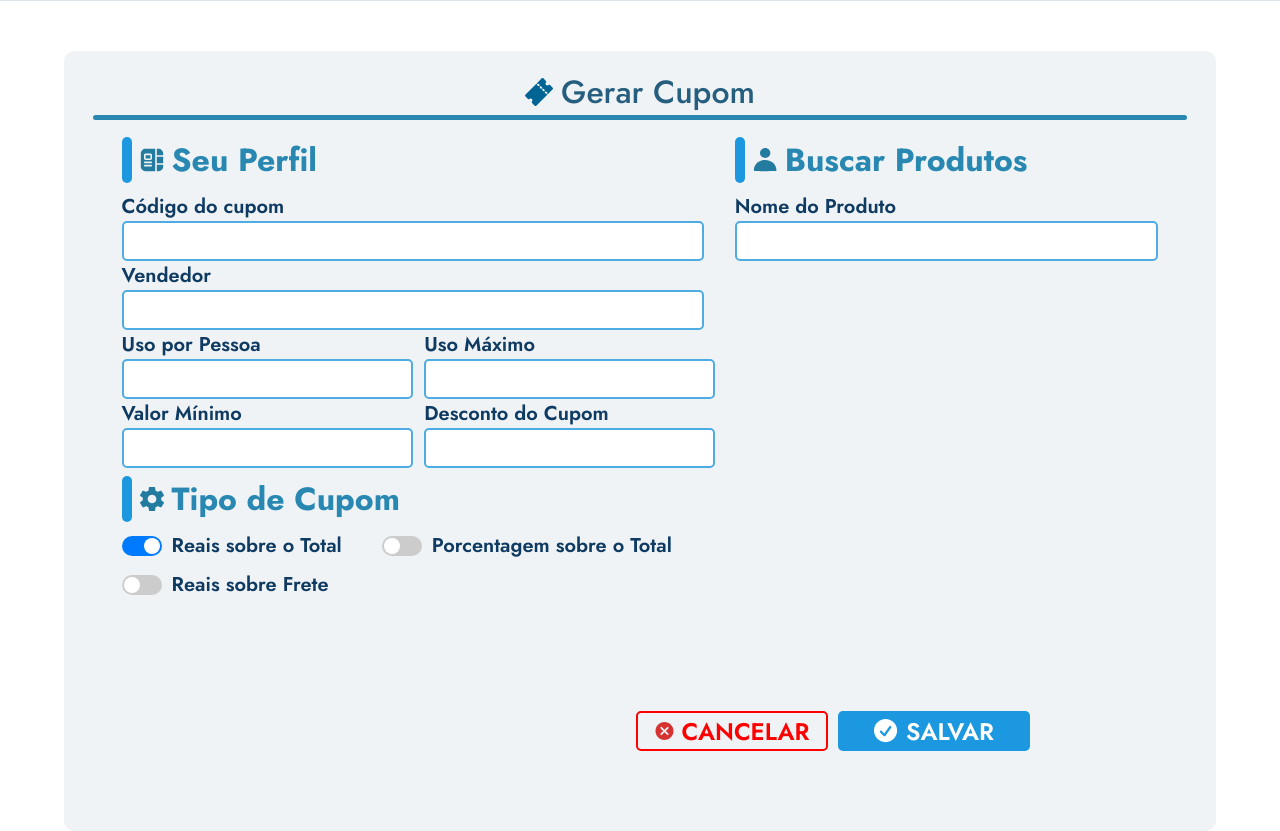
After one commit to SenacINA/INA, a PHP site: page /pages/admin/admin_cupom.php in a window 1280 px wide. The commit adds this page. Shown: the part 71-902 px from the top of the page. Run offline with PHP 8.4, Linux system fonts and the light colour scheme.

Commit message:
arrumando as class do input

```diff
--- a/css/admin/admin_cupom.css
+++ b/css/admin/admin_cupom.css
@@ -7,14 +7,14 @@
 }
 
 /* NAVBAR */
-.cupom_nav_bar {
+.admin_cupom_nav_bar {
   width: 100%;
   height: 67px;
   background-color: black;
 }
 
 /* CORPO PRINCIPAL */
-.cupom_body {
+.admin_cupom_body {
   display: flex;
   flex-direction: column;
   justify-self: center;
@@ -28,7 +28,7 @@
 }
 
 /* header */
-.cupom_header {
+.admin_cupom_header {
   position: relative;
 
   display: grid;
@@ -40,19 +40,19 @@
   height: 86px;
 }
 
-.cupom_text_header {
+.admin_cupom_text_header {
   display: flex;
   justify-self: center;
 }
 
-.cupom_text_header img {
+.admin_cupom_text_header img {
   align-self: center;
   width: 28px;
   height: auto;
   margin-right: 8px;
 }
 
-.cupom_text_header h1 {
+.admin_cupom_text_header h1 {
   justify-self: center;
   font-weight: 500;
   color: #255e7e;
@@ -60,7 +60,7 @@
   font-size: 32px;
 }
 
-.cupom_linha_header {
+.admin_cupom_linha_header {
   width: 95%;
   height: 5px;
   border-radius: 20px;
@@ -69,7 +69,7 @@
 }
 
 /* grid principal */
-.cupom_grid_conteudo {
+.admin_cupom_grid_conteudo {
   display: grid;
   grid-template-columns: 1fr 1fr;
   grid-template-rows: repeat(4, auto);
@@ -98,11 +98,11 @@
   grid-row: 3;
 }
 
-.cupom_text {
+.admin_cupom_text {
   display: flex;
 }
 
-.cupom_text img {
+.admin_cupom_text img {
   margin: 0px 8px;
   width: 24px;
   height: 24px;
@@ -110,7 +110,7 @@
   justify-self: center;
 }
 
-.cupom_vertical {
+.admin_cupom_vertical {
   border: none;
   background-color: #1b98e0;
   border-radius: 10px;
@@ -118,99 +118,88 @@
   height: 46px;
 }
 
-.cupom_text h1 {
+.admin_cupom_text h1 {
   position: relative;
   font-size: 32px;
   color: #2888b1;
 }
 
 /* inputs */
-.cupom_grid_conteudo input {
-  height: 40px;
-
-  border: 2px #1b98e0 solid;
-  outline: none;
-  border-radius: 5px;
-  text-indent: 5px;
-  font-size: 20px;
-  background-color: transparent;
-}
-
-.cupom_grid_conteudo label {
+.admin_cupom_grid_conteudo label {
   font-size: 20px;
   color: #0f3b62;
   font-weight: 600;
 }
 
 /* Pesquisar Usuário */
-.cupom_pesquisar_usuario h2 {
+.admin_cupom_pesquisar_usuario h2 {
   color: rgba(87, 149, 206, 0.6);
   font-size: 20px;
   max-width: 100%;
 }
 
-.cupom_pesquisar_usuario_item {
+.admin_cupom_pesquisar_usuario_item {
   display: flex;
   flex-direction: column;
-  max-width: 590px;
+  max-width: 600px;
 }
 
-.cupom_configuracao_grid {
+.admin_cupom_configuracao_grid {
   display: grid;
   grid-template-columns: 1fr 1fr;
   column-gap: 2%;
   width: 100%;
-  max-width: 590px;
+  max-width: 600px;
 }
 
-.cupom_configuracao_item {
+.admin_cupom_configuracao_item {
   display: grid;
   grid-template-columns: 1fr;
   width: 100%;
 }
 
 /* Localização */
-.cupom_localizacao {
+.admin_cupom_localizacao {
   display: flex;
   flex-direction: column;
 }
 
-.cupom_localizacao_conjunto {
+.admin_cupom_localizacao_conjunto {
   display: grid;
   grid-template-columns: 1fr 1fr;
   justify-content: start;
   align-items: center;
   column-gap: 2%;
 
-  max-width: 590px;
+  max-width: 600px;
 }
 
-.cupom_localizacao_item {
+.admin_cupom_localizacao_item {
   display: flex;
   flex-direction: column;
 }
 
-.cupom_localizacao_item input {
+.admin_cupom_localizacao_item input {
   display: flex;
   flex-direction: column;
 }
 
 /* Dados Pessoais */
-.cupom_dados_pessoais {
+.admin_cupom_dados_pessoais {
   display: flex;
   flex-direction: column;
 }
 
-.cupom_dados_pessoais_item {
+.admin_cupom_dados_pessoais_item {
   display: flex;
   flex-direction: column;
 }
 
-.cupom_dados_pessoais_item input {
-  max-width: 590px;
+.admin_cupom_dados_pessoais_item input {
+  max-width: 600px;
 }
 
-.cupom_achar_produto_organizar {
+.admin_cupom_achar_produto_organizar {
   color: white;
   font-size: 26px;
   display: flex;
@@ -363,7 +352,7 @@ input:checked + .toggle_slider::before {
 }
 
 /* Botão Confirmar */
-.cupom_botao_salvar {
+.admin_cupom_botao_salvar {
   position: absolute;
   display: flex;
   justify-content: flex-end;
@@ -373,7 +362,7 @@ input:checked + .toggle_slider::before {
   right: 250px;
 }
 
-.cupom_salvar {
+.admin_cupom_salvar {
   display: flex;
   justify-content: center;
   align-items: center;
@@ -384,7 +373,7 @@ input:checked + .toggle_slider::before {
   height: 40px;
 }
 
-.cupom_cancelar {
+.admin_cupom_cancelar {
   display: flex;
   justify-content: center;
   align-items: center;
@@ -397,23 +386,23 @@ input:checked + .toggle_slider::before {
   height: 40px;
 }
 
-.cupom_cancelar label {
+.admin_cupom_cancelar label {
   color: rgb(255, 0, 0);
   font-size: 24px;
   cursor: pointer;
 }
 
-.cupom_salvar label {
+.admin_cupom_salvar label {
   color: white;
   font-size: 24px;
   cursor: pointer;
 }
 
-.cupom_botao_salvar button {
+.admin_cupom_botao_salvar button {
   cursor: pointer;
 }
 
-.cupom_salvar img {
+.admin_cupom_salvar img {
   width: 24px;
   height: 24px;
   cursor: pointer;
--- a/css/style.css
+++ b/css/style.css
@@ -121,9 +121,9 @@ body{
   background-color: var(--branco);
 }
 
-
+/* > */
 .base_input {
-  height: 48px;
+  height: 40px;
   border: #4eace2 solid 2px;
   border-radius: 5px;
   font-size: 1.5rem;
@@ -151,7 +151,7 @@ select.base_input {
 }
 
 .base_input, option.base_input {
-  height: 48px;
+  height: 40px;
   border: #4eace2 solid 2px;
   font-size: 1.5rem;
   font-style: normal;
@@ -234,6 +234,7 @@ select.base_input {
   color: var(--cinza);
   border: var(--cinza) solid 2px;
 }
+/* < */
 
 .base_tabela{
   *{
--- /dev/null
+++ b/pages/admin/admin_cupom.php
@@ -0,0 +1,130 @@
+<!DOCTYPE html>
+<html lang="en">
+<head>
+  <meta charset="UTF-8">
+  <meta name="viewport" content="width=device-width, initial-scale=1.0">
+  <link rel="icon" type="image/x-icon" href="../../image/geral/icone_eaoquadrado.ico">
+  <title>Cupom</title>
+  <link rel="stylesheet" href="../../css/admin/admin_cupom.css?v=<?php echo time(); ?>">
+  <link rel="stylesheet" href="../../css/style.css?v=<?php echo time(); ?>">
+  <link rel="preconnect" href="https://fonts.googleapis.com">
+  <link rel="preconnect" href="https://fonts.gstatic.com" crossorigin>
+  <link href="https://fonts.googleapis.com/css2?family=Jost:ital,wght@0,100..900;1,100..900&display=swap" rel="stylesheet">
+  <link rel="stylesheet" href="../../css/style.css">
+</head>
+<body>
+
+  <?php
+    include_once('../../pages/geral/navbar.php');
+  ?>
+  <main>
+    <div class="admin_cupom_body">
+      <div class="admin_cupom_header">
+        <div class="admin_cupom_text_header">
+          <img src="../../image/admin/cupom/cupom.svg" alt="">
+          <h1>Gerar Cupom</h1>
+        </div>
+        <hr class="admin_cupom_linha_header">
+      </div>
+
+      <div class="bg_mobile_1"></div>
+      <div class="bg_mobile_2"></div>
+
+      <div class="admin_cupom_grid_conteudo">
+
+        <div class="admin_cupom_text" id="cupom_text_1">
+          <hr class="admin_cupom_vertical">
+          <img src="../../image/admin/cupom/texto_icon.svg" alt="">
+          <h1 class="admin_cupom_text">Seu Perfil</h1>
+        </div>
+
+        <div class="admin_cupom_pesquisar_usuario">
+          <form action="" method="post" class="admin_cupom_forms">
+            <div class="admin_cupom_pesquisar_usuario_item" id="cupom_pesquisar_usuario_item_1" >
+              <label>Código do cupom</label>
+              <input type="text" class="base_input">
+            </div>
+            <div class="admin_cupom_pesquisar_usuario_item" id="cupom_pesquisar_usuario_item_2">
+              <label>Vendedor</label>
+              <input type="text" class="base_input">
+            </div>
+            <div class="admin_cupom_configuracao_grid" id="cupom_pesquisar_usuario_item_2">
+              <div class="admin_cupom_configuracao_item">
+                <label>Uso por Pessoa</label>
+                <input type="number" class="base_input">
+              </div>
+              <div class="admin_cupom_configuracao_item">
+                <label>Uso Máximo</label>
+                <input type="number" class="base_input">
+              </div>
+              <div class="admin_cupom_configuracao_item">
+                <label>Valor Mínimo</label>
+                <input type="number" class="base_input">
+              </div>
+              <div class="admin_cupom_configuracao_item">
+                <label>Desconto do Cupom</label>
+                <input type="number" class="base_input">
+              </div>
+            </div>
+          </form>
+        </div>
+
+        <div class="admin_cupom_text" id="cupom_text_2">
+          <hr class="admin_cupom_vertical">
+          <img src="../../image/admin/cupom/perfil_icon.svg" alt="">
+          <h1 class="admin_cupom_text">Buscar Produtos</h1>
+        </div>
+
+        <form action="" method="post" class="admin_cupom_dados_pessoais">
+          <div class="admin_cupom_dados_pessoais_item" id="cupom_dados_pessoais_item_1" >
+            <label>Nome do Produto</label>
+            <input type="text" class="base_input">
+          </div>
+        </form>
+
+        <div class="admin_cupom_text" id="cupom_text_3">
+          <hr class="admin_cupom_vertical">
+          <img src="../../image/admin/engrenagem.png" alt="">
+          <h1 class="admin_cupom_text">Tipo de Cupom</h1>
+        </div>
+
+        <form action="" method="post" class="admin_cupom_localizacao">
+          <div class="toggle-group">
+            <label class="toggle">
+                <input type="radio" name="toggle-group" class="base_input" checked>
+                <span class="slider"></span>
+                <label>Reais sobre o Total</label>
+            </label>
+
+            <label class="toggle">
+                <input type="radio" name="toggle-group" class="base_input">
+                <span class="slider"></span>
+                <label>Porcentagem sobre o Total</label>
+            </label>
+            <label class="toggle">
+                <input type="radio" name="toggle-group" class="base_input">
+                <span class="slider"></span>
+                <label>Reais sobre Frete</label>
+            </label>
+          </div>
+        </form>
+
+        <div class="admin_cupom_text" id="cupom_text_4"></div>
+
+      <div class="admin_cupom_botao_salvar">
+        <button class="admin_cupom_cancelar">
+          <img src="../../image/admin/cancel.svg" alt="">
+          <label>CANCELAR</label>
+        </button>
+
+        <button class="admin_cupom_salvar">
+          <img src="../../image/admin/cupom/v_icon.svg" alt="">
+          <label>SALVAR</label>
+        </button>
+      </div>
+
+      </div>
+    </div>
+  </main>
+</body>
+</html>
--- a/pages/admin/gerenciar_carrossel.php
+++ b/pages/admin/gerenciar_carrossel.php
@@ -4,7 +4,7 @@
     <meta charset="UTF-8">
     <meta name="viewport" content="width=device-width, initial-scale=1.0">
     <title>E ao Quadrado</title>
-    <link rel="stylesheet" href="../../css/admin/admin_carrosel.css">
+    <link rel="stylesheet" href="../../css/admin/gerenciar_carrossel.css">
     <link rel="shortcut icon" href="../../image/geral/icone_eaoquadrado.ico">
     <link rel="stylesheet" href="../../css/style.css">
     <link rel="preconnect" href="https://fonts.googleapis.com">
```
Also changed, not shown: other parts of css/admin/admin_cupom.css (+33 -33 lines), css/admin/atualizar_usuario.css (+15 -8 lines), css/admin/perfil_admin.css (+11 -7 lines), css/admin/relatorio_vendedor.css (+14 -16 lines), css/cliente/cadastro.css (+17 -4 lines), css/cliente/carinho_dados.css (+8 -26 lines), pages/admin/atualizar_usuario.php (+14 -14 lines), pages/admin/cupom.php (deleted, +0 -145 lines), pages/admin/perfil_admin.php (+4 -4 lines), pages/admin/relatorio_vendedor.php (+14 -14 lines), pages/cliente/carrinho_dados.php (+13 -11 lines), css/admin/gerenciar_carrossel.css (renamed from css/admin/admin_carrosel.css), pages/admin/adicionar_propaganda.php (renamed from pages/admin/admin_carrossel.php).
